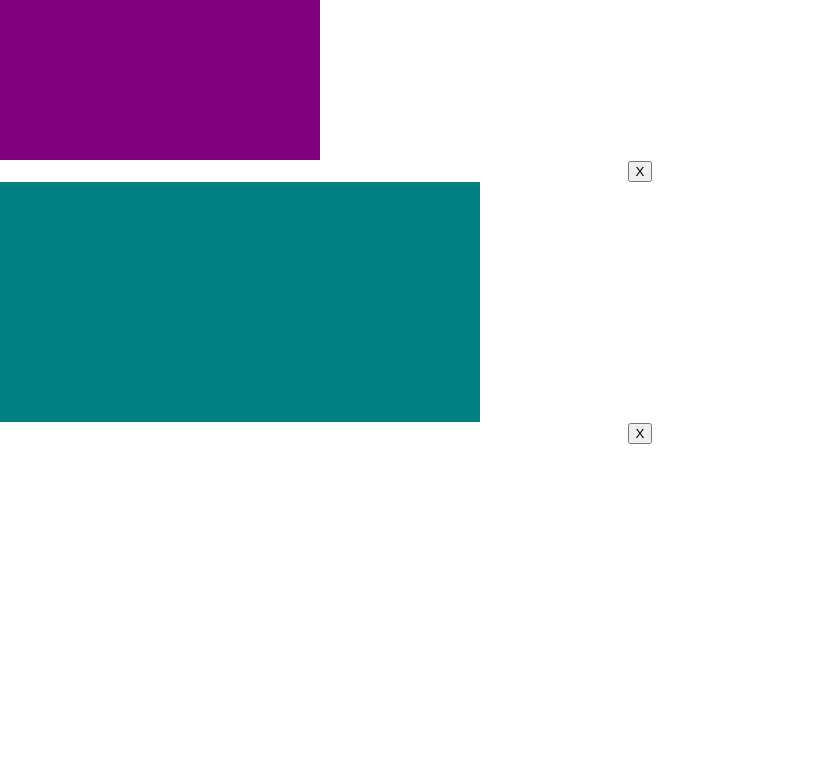
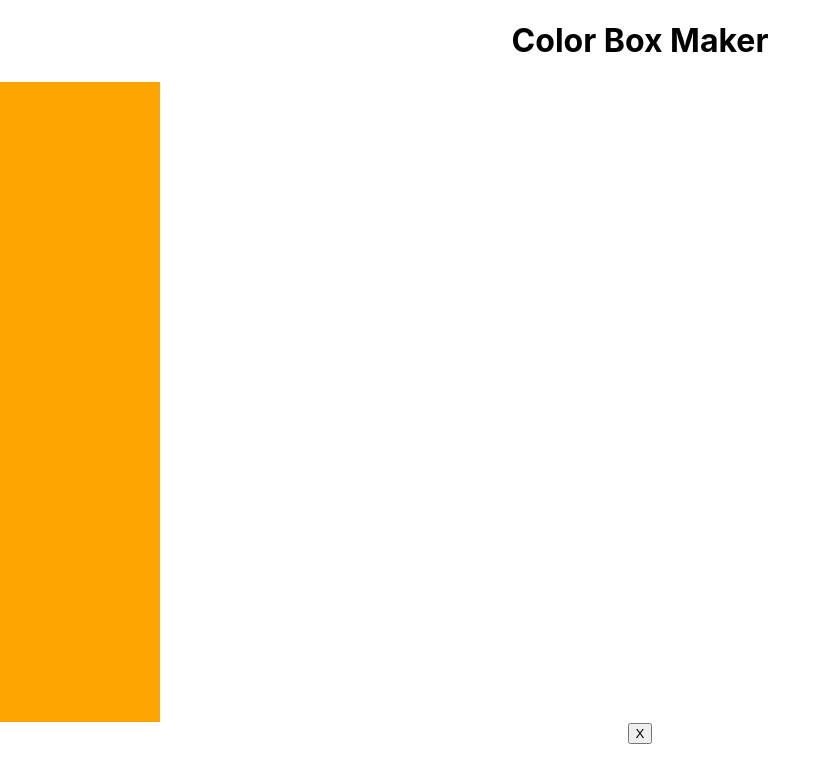
Before and after one commit to Proclus01/color-box-maker, a React (Create React App) app: page / in a window 1280 px wide. Shown: the top 782 px of the page, without its empty margins (0-831 px from the left). Built offline with nearby package versions, Linux system fonts and the light colour scheme.

Commit message:
complete the main logic to the boxlist.js component, wire up boxlist to app.js, and add to renderer

```diff
--- a/src/App.js
+++ b/src/App.js
@@ -1,21 +1,11 @@
 import './App.css';
-import Box from './Box.js';
+import BoxList from './BoxList.js';
 
 function App() {
   return (
     <div className="App">
 
-      <Box
-        height={10}
-        width={20}
-        color="purple"
-      />
-
-      <Box
-        height={15}
-        width={30}
-        color="teal"
-      />
+      <BoxList />
 
     </div>
   );
--- a/src/BoxList.js
+++ b/src/BoxList.js
@@ -1,10 +1,35 @@
 import React, { Component } from 'react';
+import Box from "./Box.js";
 
 class BoxList extends Component {
+    constructor(props) {
+
+        super(props);
+
+        this.state= {
+            boxes: [
+                {width: 10, height: 40, color: "orange"}
+            ]
+        }
+    }
+
     render() {
+
+        //
+        const boxes = this.state.boxes.map(
+            box => (
+                <Box
+                    width={box.width}
+                    height={box.height}
+                    color={box.color}
+                />
+            )
+        )
+
         return (
             <div>
-
+                <h1>Color Box Maker</h1>
+                {boxes}
             </div>
         )
     }
```
